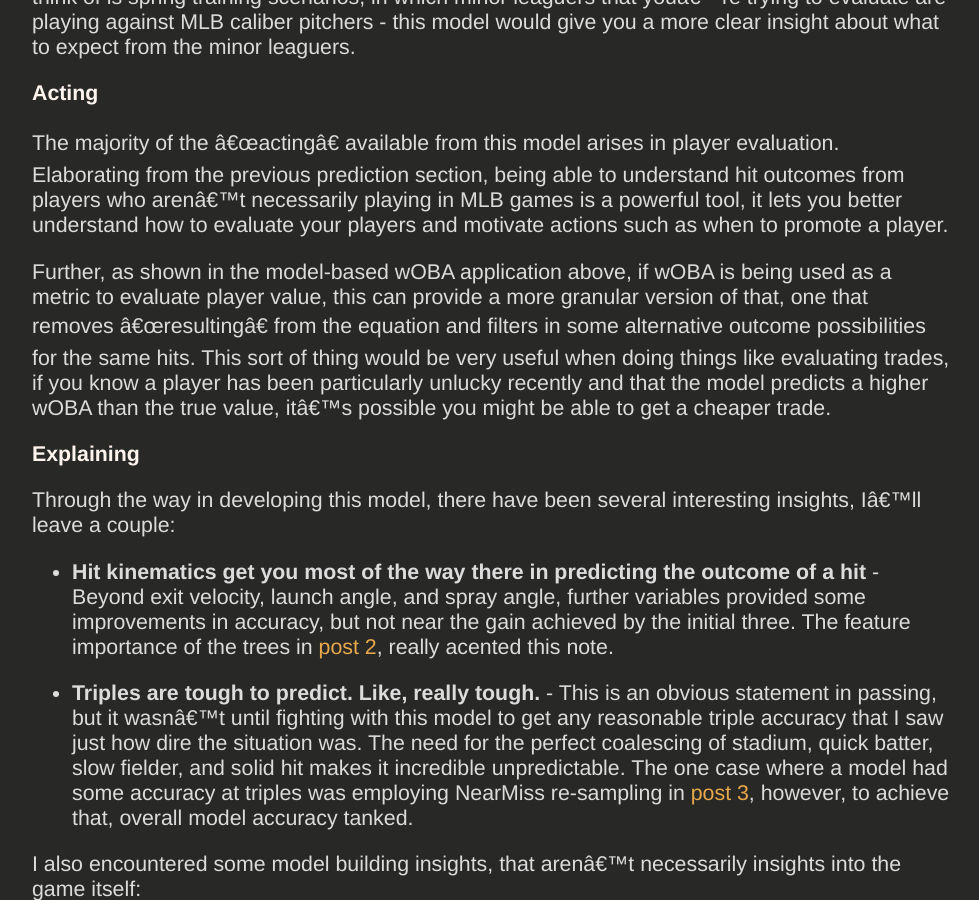
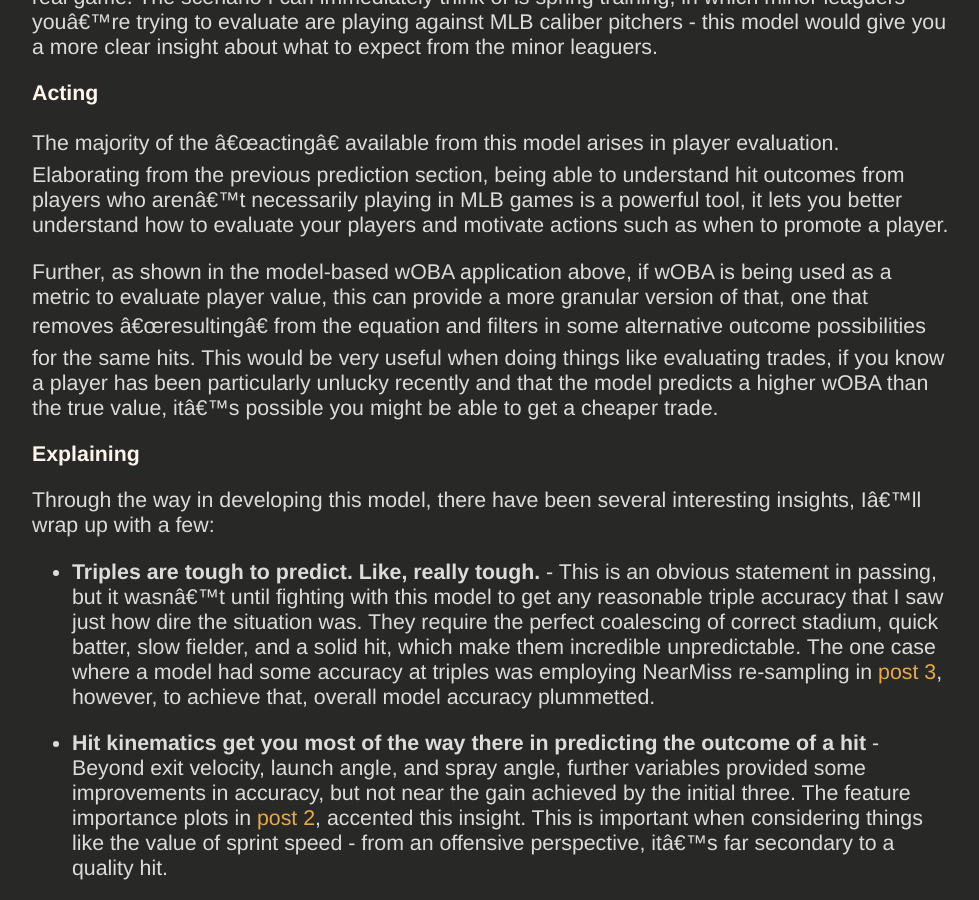
Before and after one commit to tjburch/tjburch.github.io, a Jekyll site: the page built from _posts/2020-07-11-hit-classifier-4.md, in a window 1280 px wide and 900 px high, scrolled down 5311 px. Shown: the whole window, without its empty margins (128-1107 px from the left). Built offline with Jekyll 4.4.1, drawn with Linux system fonts in a browser that asks for light colours; comment, search, counter and statistics services are not loaded; some of the changed text lies outside the part shown.

Commit message:
Proof read

```diff
--- a/_posts/2020-07-11-hit-classifier-4.md
+++ b/_posts/2020-07-11-hit-classifier-4.md
@@ -49,7 +49,7 @@ The Pearson Correlation between my model and true wOBA is 60%, while the correla
 
 <img src="/blogimages/hit_classifier/part4/unscaled_woba_hist.png" class="center" style="width:70%;">
 
-This plot extenuates the differences in both mean and deviation for these distributions. This isn't unexpected however - wOBA is scaled to league average OBP, so that it's easily parsable. This is a pretty common approach for stat construction in baseball, so for interpretability, we'll apply this transform to the model evaluations too. For observation _x_0_, we transform by subtracting the mean of it's distribution, then scale by the ratio of the standard deviations to set the distribution devision, then finally add the desired mean to center the distribution.
+This plot accentuates the differences in both mean and deviation for these distributions. This isn't unexpected however - wOBA is scaled to league average OBP, so that it's easily parsable. This is a common approach for stat construction in baseball, so for interpretability, we'll apply this transform to the model evaluations too. For observation _x_0_, we transform by subtracting the mean of it's distribution, then scale by the ratio of the standard deviations to set the distribution deviation, then finally add the mean about which we wish to center the distribution.
 
 <img src="/blogimages/hit_classifier/part4/transform.png" class="center" style="width:30%;">
 
@@ -127,31 +127,33 @@ In Scott Page's _The Model Thinker_, he outlines 7 different possible uses for m
 
 This model can be used to predict hit outcomes, using just hit kinematics, player speed, and factors of the park you expect to be playing in. Because of this, it can be used for prediction in several useful regimes. However, it's very important to not make out-of-sample predictions, using the model somewhere it isn't trained to. This model was specifically trained on MLB data, so the domain of applicability is _only_ for MLB-like scenarios. Due to differences in pitching skill, it won't translate one-to-one to MILB data.
 
-Where there is a clear value to prediction from this model would be situations where MLB starters practice against batters. In that case, it doesn't matter the level of the batters, they could be MLB, MILB, college, whatever, so long as the pitches they're seeing are MLB-like. If there's no defense field, it might not be clear how practice would translate to real-world scenarios, but this model allows you insight on that. The biggest immediate option for this I can think of is spring training scenarios, in which minor leaguers that you're trying to evaluate are playing against MLB caliber pitchers - this model would give you a more clear insight about what to expect from the minor leaguers.
+Where there is a clear value to prediction from this model would be situations where MLB starters practice against batters. In that case, it doesn't matter the level of the batters, they could be MLB, MILB, college, whatever, so long as the pitches they're seeing are MLB-like. If there's no defense on the field, it might not be clear how these practice hits would translate to real-world scenarios, but this model allows you predict how the practice would translate to a real game. The scenario I can immediately think of is spring training, in which minor leaguers you're trying to evaluate are playing against MLB caliber pitchers - this model would give you a more clear insight about what to expect from the minor leaguers.
 
 
 ### Acting
 
 The majority of the "acting" available from this model arises in player evaluation. Elaborating from the previous prediction section, being able to understand hit outcomes from players who aren't necessarily playing in MLB games is a powerful tool, it lets you better understand how to evaluate your players and motivate actions such as when to promote a player.
 
-Further, as shown in the model-based wOBA application above, if wOBA is being used as a metric to evaluate player value, this can provide a more granular version of that, one that removes "resulting" from the equation and filters in some alternative outcome possibilities for the same hits. This sort of thing would be very useful when doing things like evaluating trades, if you know a player has been particularly unlucky recently and that the model predicts a higher wOBA than the true value, it's possible you might be able to get a cheaper trade.
+Further, as shown in the model-based wOBA application above, if wOBA is being used as a metric to evaluate player value, this can provide a more granular version of that, one that removes "resulting" from the equation and filters in some alternative outcome possibilities for the same hits. This would be very useful when doing things like evaluating trades, if you know a player has been particularly unlucky recently and that the model predicts a higher wOBA than the true value, it's possible you might be able to get a cheaper trade.
 
 ### Explaining
 
-Through the way in developing this model, there have been several interesting insights, I'll leave a couple:
+Through the way in developing this model, there have been several interesting insights, I'll wrap up with a few:
 
-- **Hit kinematics get you most of the way there in predicting the outcome of a hit** - Beyond exit velocity, launch angle, and spray angle, further variables provided some improvements in accuracy, but not near the gain achieved by the initial three. The feature importance of the trees in [post 2](http://tylerjamesburch.com/blog/baseball/hit-classifier-2), really acented this note.
+- **Triples are tough to predict. Like, really tough.** - This is an obvious statement in passing, but it wasn't until fighting with this model to get any reasonable triple accuracy that I saw just how dire the situation was. They require the perfect coalescing of correct stadium, quick batter, slow fielder, and a solid hit, which make them incredible unpredictable. The one case where a model had some accuracy at triples was employing NearMiss re-sampling in [post 3](http://tylerjamesburch.com/blog/baseball/hit-classifier-3), however, to achieve that, overall model accuracy plummetted.
 
-- **Triples are tough to predict. Like, really tough.** - This is an obvious statement in passing, but it wasn't until fighting with this model to get any reasonable triple accuracy that I saw just how dire the situation was. The need for the perfect coalescing of stadium, quick batter, slow fielder, and solid hit makes it incredible unpredictable. The one case where a model had some accuracy at triples was employing NearMiss re-sampling in [post 3](http://tylerjamesburch.com/blog/baseball/hit-classifier-3), however, to achieve that, overall model accuracy tanked.
+- **Hit kinematics get you most of the way there in predicting the outcome of a hit** - Beyond exit velocity, launch angle, and spray angle, further variables provided some improvements in accuracy, but not near the gain achieved by the initial three. The feature importance plots in [post 2](http://tylerjamesburch.com/blog/baseball/hit-classifier-2), accented this insight. This is important when considering things like the value of sprint speed - from an offensive perspective, it's far secondary to a quality hit.
+
+- **Focusing on true outcomes only loses some granularity neglects the quality of inputs** - In a high statistics regime, such as looking at all hits, there's going to be many cases where less likely outcomes ended up being the true result; even a 5% probable event sounds low, but still has a 1/20 opportunity of happening, which would occur a couple times every game. Looking at possible outcomes rather than realized outcomes allows a better understanding of underlying talent.
 
 
-I also encountered some model building insights, that aren't necessarily insights into the game itself:
+I also encountered some model building insights, that aren't necessarily insights into the game itself, but still useful to keep in mind, especially for those building models:
 
-- **Smart features are just as useful as smart models** - I prefer this framing to the standard "garbage in, garbage out" mantra many repeat. Taking a step back and using informative features is a great way to make sure your model is doing the best it can - take, for example, the favoring of adjusted spray angle over absolute in [post 3](http://tylerjamesburch.com/blog/baseball/hit-classifier-3).
+- **Smart features are just as useful as smart models** - I prefer this framing to the often repeated "garbage in, garbage out" mantra. Taking a step back and using informative features is a great way to make sure your model is doing the best it can - take, for example, the favoring of adjusted spray angle over absolute spray angle in [post 3](http://tylerjamesburch.com/blog/baseball/hit-classifier-3).
 
-- **Simple questions can lead to useful projects** - The launch angle vs launch speed plot color coded by various hit outcomes was a plot I made quite some time ago, late 2018, just because I was curious how to interpret those parameters. That plot sat for about a year, when I was thinking about projects I could use clustering on, and remembered what that distribution looked like, which inspired this whole project.
+- **Simple questions can lead to useful projects** - The launch angle vs launch speed plot color coded by hit outcome was a plot I made quite some time ago, late 2018, because I was curious how to interpret those parameters. That plot sat for about a year, when I was thinking about projects I could use clustering on, and remembered what that distribution looked like, which inspired this project.
 
-- **Sometimes your gut model isn't the right one** - I approached this problem thinking it'd be a neat way to utilize k-Nearest Neighbors clustering. However, one of the first things I discovered in [post 1](http://tylerjamesburch.com/blog/baseball/hit-classifier-1) is that tree based methods do better than k-NN - keeping an open mind to alternative models is good, test as much as you can. This calls back to the "fox vs hedgehog" metaphor to approaching forecasting, popularized by [Tetlock](https://conceptually.org/fox-vs-hedgehog) - hedgehogs develop fixated on one model, where foxes consider different angles, which usually leads to more accurate predictions.
+- **Sometimes your gut model isn't the right one** - I approached this problem thinking it'd be a neat way to employ k-Nearest Neighbors clustering. However, one of the first things I discovered in [post 1](http://tylerjamesburch.com/blog/baseball/hit-classifier-1) is that tree based methods do better than k-NN - keeping an open mind to alternative models is good, test as much as you can. This calls back to the "fox vs hedgehog" metaphor to approaching forecasting, popularized by [Tetlock](https://conceptually.org/fox-vs-hedgehog) - hedgehogs develop fixated on one model, where foxes consider different angles, which usually leads to more accurate predictions.
 
 
 I've spent quite some time fleshing out this model, and I think I'm putting it to rest (at least for now) to work on other projects, I hope that these posts have been useful, interesting, or informative! Thanks for reading. The code for this post can be found in [this jupyter notebook](https://github.com/tjburch/mlb-hit-classifier/blob/master/notebooks/4-application.ipynb).
```
Also changed, not shown: other parts of _posts/2020-07-11-hit-classifier-4.md (+3 -3 lines).
